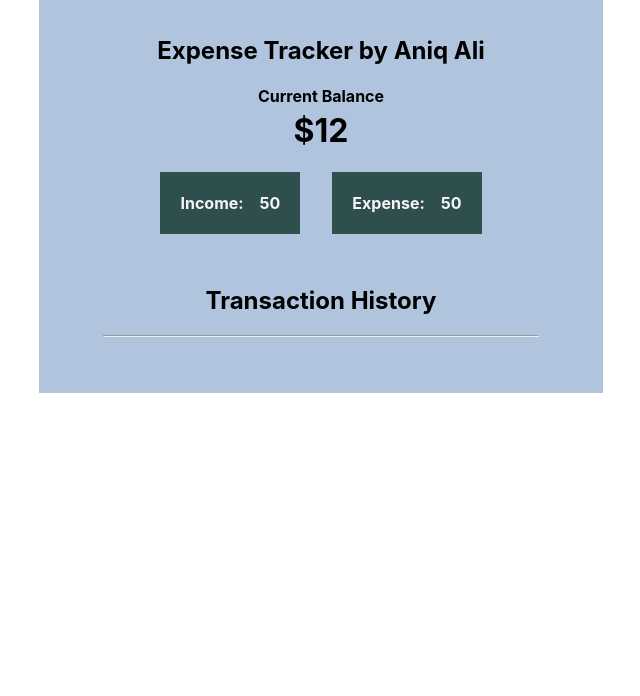
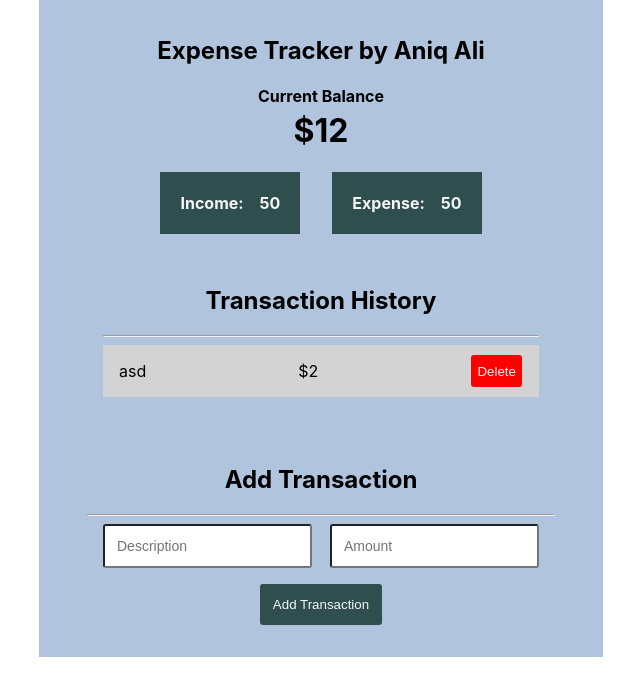
Before and after one commit to AniqAli/ExpenceTracker, a React (Create React App) app: page / in a window 1280 px wide. Shown: the top 696 px of the page, without its empty margins (319-959 px from the left). Built offline with nearby package versions, Linux system fonts and the light colour scheme.

Commit message:
ui done, add trans started

```diff
--- a/src/App.jsx
+++ b/src/App.jsx
@@ -1,4 +1,5 @@
 import "./App.css";
+import AddTransaction from "./components/AddTransaction";
 import Balance from "./components/Balance";
 import Header from "./components/Header";
 import TransactionHistory from "./components/TransactionHistory";
@@ -20,6 +21,7 @@ function App() {
         <Header />
         <Balance />
         <TransactionHistory />
+        <AddTransaction />
       </div>
     </>
   );
--- /dev/null
+++ b/src/components/AddTransaction.jsx
@@ -0,0 +1,88 @@
+import React, { useState } from "react";
+
+const AddTransaction = () => {
+  const [trans, setTrans] = useState({
+    transDesc: "",
+    transAmount: "",
+  });
+
+  const handleChange = (e) => {
+    console.log("handleChange->", e.target.value);
+    // const val = e.target.value;
+    // setTrans({
+    //   ...trans,
+    //   [e.target.value]: val,
+    // });
+    setTrans({
+      transDesc: e.target.value,
+      transAmount: e.target.value,
+    });
+
+    // setTransDesc(e.target.value);
+  };
+
+  const handleBtn = (e) => {
+    e.preventDefault();
+
+    // console.log({ transDesc });
+  };
+
+  return (
+    <>
+      <div style={{ padding: "1rem" }}>
+        <h2>Add Transaction</h2>
+        <hr />
+        <div
+          style={{
+            display: "flex",
+            justifyContent: "space-between",
+            padding: "0 1rem",
+          }}
+        >
+          <input
+            type="text"
+            name="transDesc"
+            value={trans.transDesc}
+            onChange={handleChange}
+            autoComplete="off"
+            placeholder="Description"
+            style={{
+              padding: "12px",
+              borderRadius: "3px",
+              fontSize: "14px",
+            }}
+          />
+          <input
+            type="number"
+            name="transAmount"
+            value={trans.transAmount}
+            onChange={handleChange}
+            autoComplete="off"
+            placeholder="Amount"
+            style={{
+              padding: "12px",
+              borderRadius: "3px",
+              fontSize: "14px",
+            }}
+          />
+        </div>
+        <button
+          style={{
+            backgroundColor: "darkslategrey",
+            color: "whitesmoke",
+            padding: "0.8rem 0.8rem",
+            marginTop: "1rem",
+            border: "none",
+            borderRadius: "3px",
+            cursor: "pointer",
+          }}
+          onClick={handleBtn}
+        >
+          Add Transaction
+        </button>
+      </div>
+    </>
+  );
+};
+
+export default AddTransaction;
--- a/src/components/TransactionHistory.jsx
+++ b/src/components/TransactionHistory.jsx
@@ -6,6 +6,29 @@ const TransactionHistory = () => {
       <div style={{ padding: "2rem" }}>
         <h2>Transaction History</h2>
         <hr />
+        <div
+          style={{
+            display: "flex",
+            justifyContent: "space-between",
+            backgroundColor: "lightgray",
+            padding: "0 1rem",
+          }}
+        >
+          <p>asd</p>
+          <p>$2</p>
+          <button
+            style={{
+              backgroundColor: "red",
+              color: "whitesmoke",
+              margin: "10px 1px",
+              border: "none",
+              borderRadius: "3px",
+              cursor: "pointer",
+            }}
+          >
+            Delete
+          </button>
+        </div>
       </div>
     </>
   );
```
